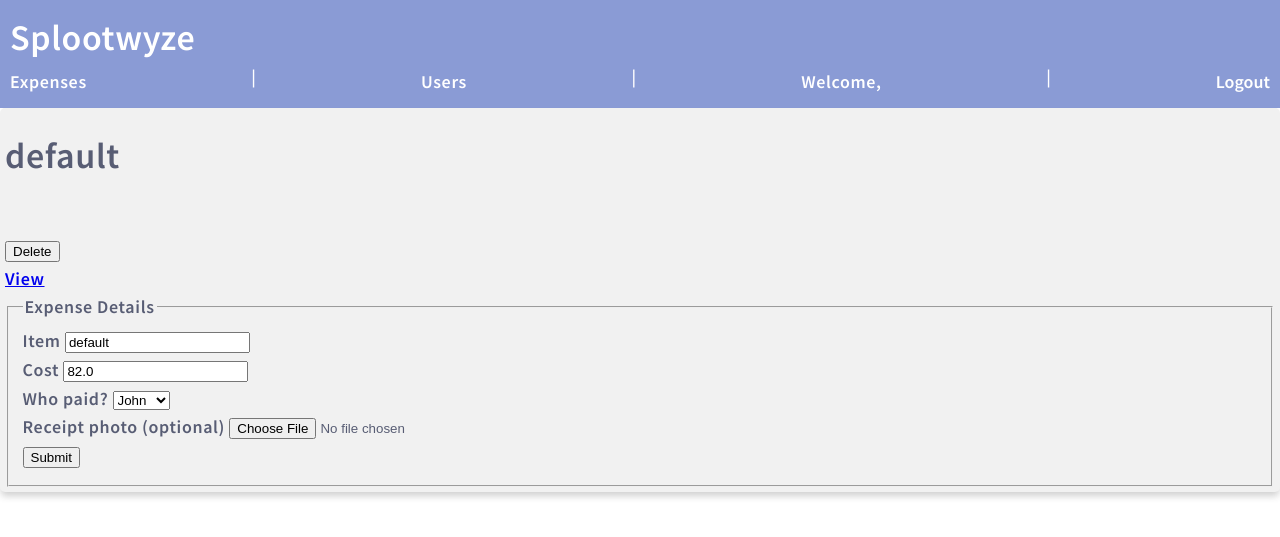
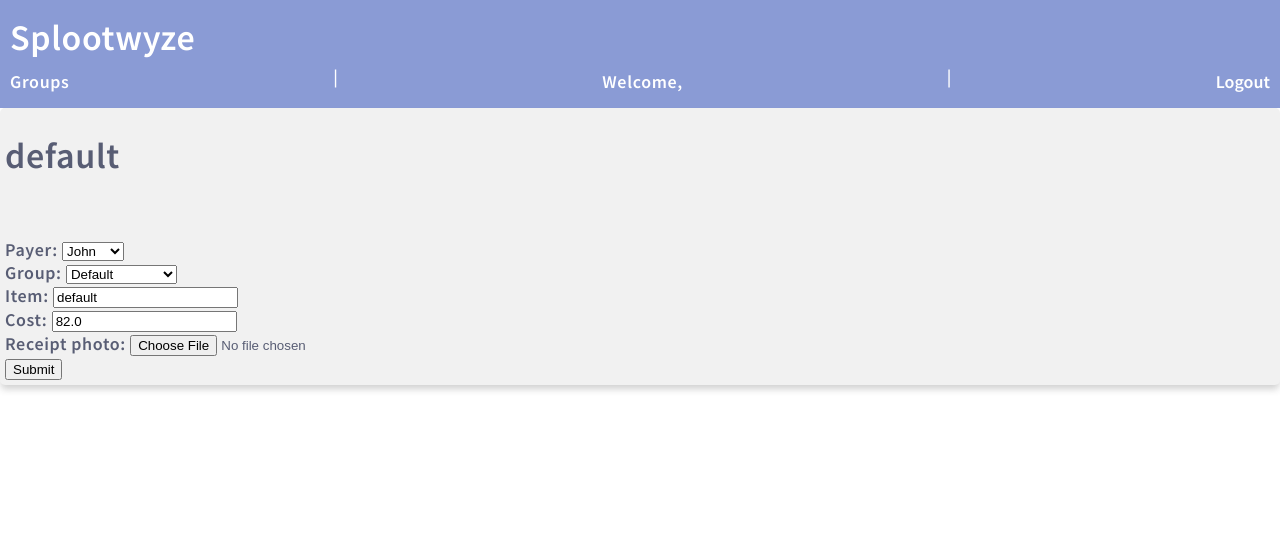
Before and after one commit to ajc133/expenses-app-django, a Django app: page /expenses/15/edit in a window 1280 px wide. Shown: the top 537 px of the page. Run offline with Django 5.2, Linux system fonts and the light colour scheme; a user stored in the database is signed in; data comes from the database, SQL or seed files in the repository.

Commit message:
feat: Use ModelForms

```diff
--- a/expenses/forms.py
+++ b/expenses/forms.py
@@ -1,5 +1,28 @@
 from django import forms
+from django.contrib.auth.models import User, Group
+from .models import Expense
 
 
-class ExpenseForm(forms.Form):
-    your_name = forms.CharField(label="Your name", max_length=100)
+class ExpenseForm(forms.ModelForm):
+    class Meta:
+        model = Expense
+        fields = ["payer", "group", "item", "cost", "receipt_photo"]
+        widgets = {
+            "receipt_photo": forms.ClearableFileInput(attrs={"accept": "image/*"}),
+        }
+
+    def __init__(self, *args, group=None, **kwargs):
+        super().__init__(*args, **kwargs)
+
+        # Show first name on the dropdown if available
+        self.fields["payer"].label_from_instance = (
+            lambda obj: obj.first_name or obj.username
+        )
+
+        # Restrict group choices to only those the current user belongs to
+        if group is not None:
+            groups = Group.objects.filter(pk=group.id)
+            self.fields["group"].queryset = groups
+            self.fields["payer"].queryset = User.objects.filter(
+                groups__in=groups
+            ).distinct()
--- /dev/null
+++ b/expenses/templates/400.html
@@ -0,0 +1,2 @@
+<h1>Bad Request</h1>
+{{ reason }}
--- a/expenses/templates/all_expenses.html
+++ b/expenses/templates/all_expenses.html
@@ -6,13 +6,13 @@ Splootwyze
 
 {% block content %}
 <div class="mycard">
-	{% include 'expense_form_with_id.html' %}
+	{% include 'expense_submit.html' %}
 </div>
 
 <div>
 	<ul>
 		{% for debt in debts %}
-		<li>{{ debt.0 }} owes ${{ debt.1 }}</li>
+		<li>{{ debt.first_name }} owes ${{ debt.owes }}</li>
 		{% endfor %}
 	</ul>
 </div>
--- a/expenses/templates/basic_list.html
+++ b/expenses/templates/basic_list.html
@@ -8,9 +8,11 @@
 <div class="mycard">
 	<ul>
 		{% for x in objects %}
-		<a href="{% url {{ url }} x.id %}">
+		<a href="{% url details_url x.id %}">
 			<li>{{ x.name }}</li>
 		</a>
+		{% empty %}
+			<li>Sorry, nothing found</li>
 		{% endfor %}
 	</ul>
 </div>
--- a/expenses/templates/expense_details.html
+++ b/expenses/templates/expense_details.html
@@ -10,8 +10,8 @@ Details about {{ expense.item }}
 	<h1>{{ expense.item }}</h1>
 	<p><a href={% url 'expense_edit' expense.id %}>Edit</a></p>
 	<p>Cost: ${{ expense.cost }}</p>
-	<p>Bought by: {{ payer.first_name }}</p>
-	<p>Submitted by: {{ submitter.first_name }}</p>
+	<p>Bought by: {{ expense.payer.first_name }}</p>
+	<p>Submitted by: {{ expense.submitter.first_name }}</p>
 	<p>Created: {{ expense.created_at|timezone:"America/Los_Angeles" }} PT</p>
 	<p>Updated: {{ expense.updated_at|timezone:"America/Los_Angeles" }} PT</p>
 	{% if expense.receipt_photo %}
--- a/expenses/templates/expense_edit.html
+++ b/expenses/templates/expense_edit.html
@@ -6,13 +6,7 @@ Edit expense
 
 {% block content %}
 <div class="mycard">
-	<h1>{{ expense.item }}</h1>
-	<form action="{% url 'expense_delete' expense.id %}" method="post">
-		{% csrf_token %}
-		<input hidden name="expense-id" value="{{ expense.id }}">
-		<p><button type="submit">Delete</button></p>
-	</form>
-	<p><a href={% url 'expense_details' expense.id %}>View</a></p>
-	{% include 'expense_form_with_id.html' with expense=expense %}
+	<h1>{{ form.instance.item }}</h1>
+	{% include 'expense_submit.html' %}
 </div>
 {% endblock %}
--- a/expenses/templates/expense_form_with_id.html
+++ /dev/null
@@ -1,33 +0,0 @@
-<form method="post" enctype="multipart/form-data" {% if expense %} action="{% url 'expense_edit' expense.id %}" {% else
-	%} action="{% url 'expenses' %}" {% endif %}>
-	{% csrf_token %}
-	<fieldset>
-		<legend>Expense Details</legend>
-		<p>
-			<label for="item">Item</label>
-			<input type="text" id="item" name="item" value="{{ expense.item|default:'' }}" required />
-		</p>
-		<p>
-			<label for="cost">Cost</label>
-			{# TODO: display 2 decimal places if they exist #}
-			<input type="number" id="cost" name="cost" step="0.01" inputmode="decimal"
-				value="{{ expense.cost|default:'' }}" required />
-		</p>
-		<p>
-			<label for="user-name-select">Who paid?</label>
-			<select id="user-name-select" name="user-id" autocomplete="off" required />
-			{% for user in users %}
-			<option value={{ user.id }}>{{ user.first_name }}</option>
-			{% endfor %}
-			</select>
-		</p>
-		<p>
-			<label for="receipt-photo">Receipt photo (optional)</label>
-			<input type="file" id="receipt-photo" name="receipt-photo" />
-			</input>
-		</p>
-		<p>
-			<button type="submit">Submit</button>
-		</p>
-	</fieldset>
-</form>
--- /dev/null
+++ b/expenses/templates/expense_submit.html
@@ -0,0 +1,9 @@
+{% block content %}
+
+<form method="post" enctype="multipart/form-data">
+	{% csrf_token %}
+	{{ form.as_div }}
+	<button type="submit">Submit</button>
+</form>
+
+{% endblock %}
--- a/expenses/templates/expense_table.html
+++ b/expenses/templates/expense_table.html
@@ -9,6 +9,7 @@
 			{% endwith %}
 			<td class="payer-cell">{{ x.payer.first_name }}</td>
 			<td class="cost-cell">${{ x.cost|floatformat:"-2" }}</td>
+			<td>{{ x.group.name }}</td>
 		</tr>
 		{% endfor %}
 	</tbody>
--- a/expenses/templates/main.html
+++ b/expenses/templates/main.html
@@ -18,11 +18,10 @@
 <body>
 	<div class="topnav">
 		<div>
-			<h1><a href="{% url 'expenses' %}">Splootwyze</a></h1>
+			<h1>Splootwyze</h1>
 		</div>
 		<div>
-			<p><a href="{% url 'expenses' %}">Expenses</a></p> |
-			<p><a href="{% url 'users' %}">Users</a></p> |
+			<p><a href="{% url 'groups' %}">Groups</a></p> |
 
 			{% if user.is_authenticated %}
 			<p>Welcome, {{ user.first_name }}</p> |
--- a/expenses/urls.py
+++ b/expenses/urls.py
@@ -1,16 +1,12 @@
-from django.urls import path
-from . import views
-from django.views.generic.base import RedirectView
 from django.conf import settings
 from django.conf.urls.static import static
+from django.urls import path
 
+from . import views
 
 urlpatterns = [
-    path("", RedirectView.as_view(pattern_name="expenses"), name="main"),
-    path("users/", views.users, name="users"),
-    path("users/details/<int:user_id>", views.user_details, name="user_details"),
     path("groups/", views.groups, name="groups"),
-    path("expenses/", views.expenses, name="expenses"),
+    path("groups/<int:group_id>", views.group_expenses, name="group_expenses"),
     path(
         "expenses/<int:expense_id>/details",
         views.expense_details,
--- a/expenses/views.py
+++ b/expenses/views.py
@@ -1,132 +1,125 @@
-from datetime import datetime, timezone
-
+from django.contrib.auth.decorators import login_required
+from django.contrib.auth.models import Group
+from django.db.models import F, Q, Sum
+from django.forms import ValidationError
 from django.http import (
-    HttpResponse,
     HttpRequest,
-    HttpResponseBadRequest,
     HttpResponseRedirect,
 )
-from django.template import loader, RequestContext
-from django.shortcuts import get_object_or_404
-from django.db.models import Sum
-from django.http.request import QueryDict
+from django.shortcuts import get_object_or_404, redirect, render
 from django.urls import reverse
 from django.views.decorators.http import (
     require_http_methods,
     require_safe,
 )
-from django.contrib.auth.decorators import login_required
+
+from .forms import ExpenseForm
 from .models import Expense, User
 
 
 @login_required
 def groups(request: HttpRequest):
-    groups = Group.objects.all().values("id", "name")
-
-    template = loader.get_template("list.html")
-    return HttpResponse(template.render(context, request))
+    groups = request.user.groups.all().values("id", "name")
+    context = {"title": "Groups", "details_url": "group_expenses", "objects": groups}
+    return render(request, "basic_list.html", context)
 
 
-@require_http_methods(["HEAD", "GET", "POST"])
 @login_required
-def expenses(request: HttpRequest):
-    context = RequestContext(request)
-    submitter = get_object_or_404(User, pk=request.user.id)
+def group_expenses(request: HttpRequest, group_id):
+    default_group = request.user.groups.first()
     if request.method == "POST":
-        form = request.POST
-        item = form.get("item")
-        cost = form.get("cost")
-        receipt_photo = request.FILES.get("receipt-photo")
-        payer_id = form.get("user-id")
-        if item is None or cost is None:
-            return HttpResponseBadRequest()
-        payer = get_object_or_404(User, pk=payer_id)
+        form = ExpenseForm(
+            request.POST,
+            request.FILES,
+            group=default_group,
+        )
+        if form.is_valid():
+            expense = form.save(commit=False)
+            expense.submitter = request.user
 
-        Expense(
-            payer=payer,
-            item=item,
-            cost=cost,
-            submitter=submitter,
-            receipt_photo=receipt_photo,
-        ).save()
-        return HttpResponseRedirect(reverse("expenses"))
+            try:
+                expense.full_clean()
+            except ValidationError as e:
+                return render(
+                    request,
+                    "400.html",
+                    context={"reason": e.message_dict},
+                    status=400,
+                )
+            expense.save()
 
-    expenses = Expense.objects.select_related("payer").order_by("-created_at").all()
+            return redirect("group_expenses", group_id)
 
-    users = list(User.objects.exclude(username="admin").exclude(pk=submitter.id).all())
-    # We always want submitter to be the first dropdown option
-    users.insert(0, submitter)
+    # FIXME: What if a user is in two groups
+    form = ExpenseForm(
+        initial={"payer": request.user, "group": default_group},
+        group=default_group,
+    )
+    group = get_object_or_404(Group, pk=group_id)
 
-    total_cost = Expense.objects.aggregate(Sum("cost"))["cost__sum"] or 0
-    num_users = len(users)
-    debts = []
-    for user in users:
-        amount_spent = sum([e.cost for e in user.expenses_paid.all()])
-        if amount_spent < total_cost / num_users:
-            owes = "{:.2f}".format(total_cost / num_users - amount_spent)
-            debts.append((user.first_name, owes))
+    # Compute total expenses and per-person share
+    total_cost = group.expenses.aggregate(total=Sum("cost"))["total"] or 0
+    member_count = group.user_set.count()
+    per_person_share = total_cost / member_count if member_count > 0 else 0
 
-    template = loader.get_template("all_expenses.html")
-    context = context.flatten() | {"expenses": expenses, "users": users, "debts": debts}
+    # Compute how much each user paid
+    group_debts = (
+        User.objects.filter(groups=group)
+        .annotate(paid=Sum("expenses_paid__cost", filter=Q(expenses_paid__group=group)))
+        .annotate(owes=per_person_share - F("paid"))
+        .filter(owes__gt=0)
+        .values("first_name", "owes")
+    )
 
-    return HttpResponse(template.render(context, request))
+    group_expenses = group.expenses.select_related("payer").all()
+    context = {
+        "expenses": group_expenses,
+        "debts": group_debts,
+        "form": form,
+    }
+
+    return render(request, "all_expenses.html", context)
 
 
 @require_safe
 @login_required
 def expense_details(request: HttpRequest, expense_id):
-    # TODO: One db query
-    expense = Expense.objects.get(id=expense_id)
-    payer = User.objects.get(id=expense.payer.id)
-    submitter_name = User.objects.get(id=expense.submitter.id)
-    template = loader.get_template("expense_details.html")
-    context = {"expense": expense, "payer": payer, "submitter": submitter_name}
-    return HttpResponse(template.render(context, request))
-
-
-def update_expense(
-    request: HttpRequest, expense_id: int, form: QueryDict
-) -> HttpResponse:
-    submitter = get_object_or_404(User, pk=request.user.id)
-    item = form.get("item")
-    cost = form.get("cost")
-    payer_id = form.get("user-id")
-    receipt_photo = request.FILES.get("receipt-photo")
-    if item is None or cost is None:
-        return HttpResponseBadRequest()
-
-    # The save() method handles image upload properly, and update()
-    # does not. That's why I changed this block to call save().
-    existing = Expense.objects.get(id=expense_id)
-    existing.item = item
-    existing.cost = cost
-    existing.payer = User.objects.get(id=payer_id)
-    existing.submitter = submitter
-    if receipt_photo:
-        existing.receipt_photo = receipt_photo
-    existing.save()
-    return HttpResponseRedirect(
-        reverse("expense_details", kwargs={"expense_id": expense_id})
-    )
+    expense = Expense.objects.select_related("payer", "submitter").get(id=expense_id)
+    context = {"expense": expense}
+    return render(request, "expense_details.html", context)
 
 
 @require_http_methods(["HEAD", "GET", "POST"])
 @login_required
 def expense_edit(request: HttpRequest, expense_id):
+    # FIXME: store this in settings
+    expense = get_object_or_404(Expense, pk=expense_id)
+    default_group = request.user.groups.first()
     if request.method == "POST":
-        return update_expense(request, expense_id, request.POST)
+        form = ExpenseForm(
+            request.POST,
+            request.FILES,
+            group=default_group,
+        )
+        if form.is_valid():
+            expense = form.save(commit=False)
+            expense.submitter = request.user
 
-    # TODO: One db query
-    expense = Expense.objects.get(id=expense_id)
-    payer = User.objects.get(id=expense.payer.id)
+            try:
+                expense.full_clean()
+            except ValidationError as e:
+                return render(
+                    request,
+                    "400.html",
+                    context={"reason": e.message_dict},
+                    status=400,
+                )
+            expense.save()
 
-    users = list(User.objects.exclude(username="admin").exclude(id=payer.id).all())
-    # We always want original payer to be the first dropdown option
-    users.insert(0, payer)
+            return redirect("expense_edit", expense.id)
+    form = ExpenseForm(instance=expense)
 
-    template = loader.get_template("expense_edit.html")
-    context = {"expense": expense, "users": users}
-    return HttpResponse(template.render(context, request))
+    return render(request, "expense_edit.html", {"form": form})
 
 
 @require_http_methods(["POST"])
@@ -134,31 +127,3 @@ def expense_edit(request: HttpRequest, expense_id):
 def expense_delete(request: HttpRequest, expense_id):
     Expense.objects.get(pk=expense_id).delete()
     return HttpResponseRedirect(reverse("expenses"))
-
-
-@require_safe
-@login_required
-def users(request: HttpRequest):
-    users = User.objects.exclude(username="admin").all()
-    template = loader.get_template("all_users.html")
-    context = {"users": users.values()}
-    return HttpResponse(template.render(context, request))
-
-
-@require_safe
-@login_required
-def user_details(request: HttpRequest, user_id):
-    user = User.objects.get(id=user_id)
-    user_expenses = user.expenses_paid.order_by("-created_at").all()
-    template = loader.get_template("user_details.html")
-    context = {"user": user, "expenses": user_expenses}
-    return HttpResponse(template.render(context, request))
-
-
-@require_safe
-@login_required
-def testing(request: HttpRequest):
-    expenses = Expense.objects.all().values()
-    template = loader.get_template("testing.html")
-    context = {"expenses": expenses}
-    return HttpResponse(template.render(context, request))
```
Also changed, not shown: expenses/models.py (+5 -2 lines), expenses/migrations/0007_alter_expense_group_alter_expense_payer_and_more.py (added), 1 other file.
